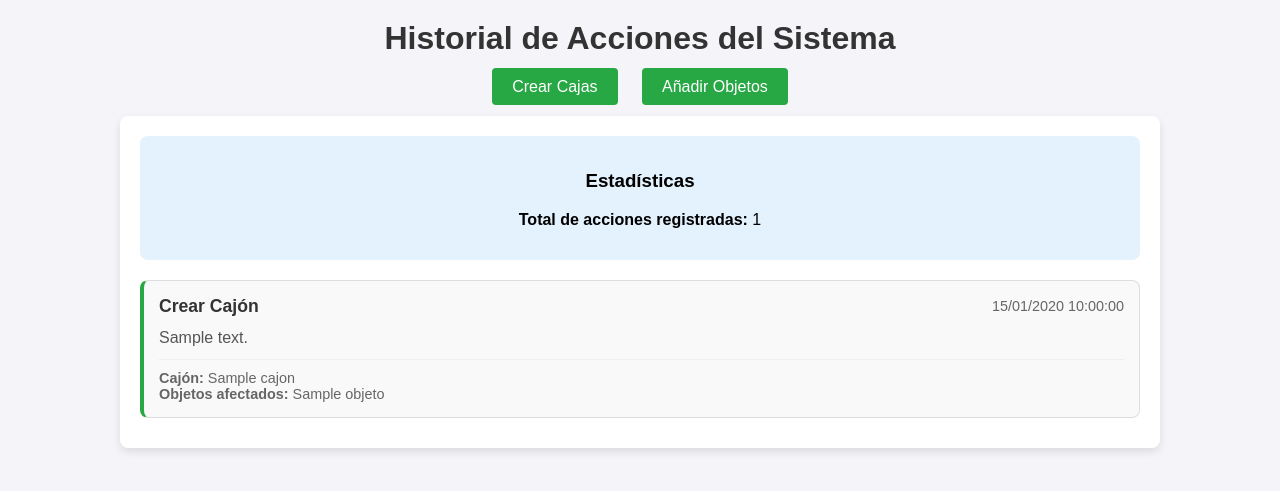
After one commit to agty23/RetoProgramacion, a Django app: page /historial/ in a window 1280 px wide. The commit adds this page. Shown: the top 491 px of the page. Run offline with Django 5.2, Linux system fonts and the light colour scheme; tables that the repository leaves empty hold one stand-in row (values such as "Sample post").

Commit message:
historial

```diff
--- a/sistemaCajonInteligente/sistema/models.py
+++ b/sistemaCajonInteligente/sistema/models.py
@@ -33,11 +33,23 @@ class Objeto(models.Model):
 
 class Accion(models.Model):
     tipo = [
-        ('agregar', 'Agregar'),
-        ('eliminar', 'Eliminar'),
-        ('modificar', 'Modificar'),
+        ('crear_cajon', 'Crear Cajón'),
+        ('agregar_objeto', 'Agregar Objeto'),
+        ('eliminar_objeto', 'Eliminar Objeto'),
+        ('modificar_cajon', 'Modificar Cajón'),
+        ('modificar_objeto', 'Modificar Objeto'),
     ]
 
-    cajon = models.ForeignKey(Cajon, on_delete=models.CASCADE, related_name='acciones')
+    cajon = models.ForeignKey(Cajon, on_delete=models.CASCADE, related_name='acciones', null=True, blank=True)
     objetosAfectados = models.ManyToManyField(Objeto, related_name='acciones', blank=True)
     tipo = models.CharField(max_length=50, choices=tipo)
+    descripcion = models.TextField(blank=True, null=True)  # Descripción detallada de la acción
+    fecha_hora = models.DateTimeField(auto_now_add=True)  # Timestamp automático
+
+    class Meta:
+        ordering = ['-fecha_hora']  # Ordenar por fecha más reciente primero
+        verbose_name = 'Acción'
+        verbose_name_plural = 'Acciones'
+
+    def __str__(self):
+        return f"{self.get_tipo_display()} - {self.fecha_hora.strftime('%d/%m/%Y %H:%M')}"
--- a/sistemaCajonInteligente/sistema/urls.py
+++ b/sistemaCajonInteligente/sistema/urls.py
@@ -4,4 +4,5 @@ from . import views
 urlpatterns = [
     path('crear-caja/', views.crear_caja, name='crear_caja'),
     path('añadir-objeto/', views.añadir_objeto, name='añadir_objeto'),
+    path('historial/', views.historial_acciones, name='historial_acciones'),
 ]
--- a/sistemaCajonInteligente/sistema/views.py
+++ b/sistemaCajonInteligente/sistema/views.py
@@ -1,6 +1,28 @@
 from django.shortcuts import render, redirect
 from django.contrib import messages
-from .models import Cajon, Objeto
+from .models import Cajon, Objeto, Accion
+
+# Función auxiliar para registrar acciones
+def registrar_accion(tipo_accion, cajon=None, objeto=None, descripcion=""):
+    """
+    Registra una acción en el sistema
+    """
+    try:
+        accion = Accion(
+            tipo=tipo_accion,
+            cajon=cajon,
+            descripcion=descripcion
+        )
+        accion.save()
+
+        # Si hay un objeto involucrado, lo agregamos a la relación ManyToMany
+        if objeto:
+            accion.objetosAfectados.add(objeto)
+
+        return accion
+    except Exception as e:
+        print(f"Error al registrar acción: {str(e)}")
+        return None
 
 # Create your views here.
 
@@ -19,6 +41,13 @@ def crear_caja(request):
             # Guardar en la base de datos
             nuevo_cajon.save()
 
+            # Registrar la acción
+            registrar_accion(
+                tipo_accion='crear_cajon',
+                cajon=nuevo_cajon,
+                descripcion=f'Se creó la caja "{nombre}" con capacidad máxima de {capacidad_maxima} objetos'
+            )
+
             # Mostrar mensaje de éxito
             messages.success(request, f'Caja "{nombre}" creada exitosamente!')
 
@@ -35,8 +64,12 @@ def crear_caja(request):
     # Si es GET o hubo error, mostrar el formulario
     # Obtener todas las cajas existentes para mostrarlas
     cajas = Cajon.objects.all()
+    # Obtener las últimas 5 acciones para mostrar en el dashboard
+    ultimas_acciones = Accion.objects.all().order_by('-fecha_hora')[:5]
+
     context = {
-        'cajas': cajas
+        'cajas': cajas,
+        'ultimas_acciones': ultimas_acciones,
     }
     return render(request, 'InterfazCrearCajas.html', context)
 
@@ -74,6 +107,14 @@ def añadir_objeto(request):
             # Añadir el objeto a la caja
             caja.objetos.add(nuevo_objeto)
             caja.save()
+
+            # Registrar la acción
+            registrar_accion(
+                tipo_accion='agregar_objeto',
+                cajon=caja,
+                objeto=nuevo_objeto,
+                descripcion=f'Se agregó el objeto "{nombre_objeto}" (tipo: {tipo_objeto}, tamaño: {tamanio_objeto}) a la caja "{caja.nombre}"'
+            )
 
             # Mostrar mensaje de éxito
             messages.success(request, f'Objeto "{nombre_objeto}" añadido a la caja "{caja.nombre}" exitosamente!')
@@ -114,3 +155,22 @@ def añadir_objeto(request):
         'tamanios_objeto': tamanios_objeto,
     }
     return render(request, 'InterfazAñadirObjetos.html', context)
+
+def historial_acciones(request):
+    """
+    Vista para mostrar el historial de todas las acciones realizadas en el sistema
+    """
+    # Obtener todas las acciones ordenadas por fecha (más recientes primero)
+    acciones = Accion.objects.all().order_by('-fecha_hora')
+
+    # Paginación opcional (mostrar 20 acciones por página)
+    from django.core.paginator import Paginator
+    paginator = Paginator(acciones, 20)  # 20 acciones por página
+    page_number = request.GET.get('page')
+    page_obj = paginator.get_page(page_number)
+
+    context = {
+        'acciones': page_obj,
+        'total_acciones': acciones.count(),
+    }
+    return render(request, 'historial_acciones.html', context)
--- a/sistemaCajonInteligente/templates/InterfazAñadirObjetos.html
+++ b/sistemaCajonInteligente/templates/InterfazAñadirObjetos.html
@@ -117,6 +117,7 @@
 
     <div class="nav-links">
         <a href="{% url 'crear_caja' %}">Crear Cajas</a>
+        <a href="{% url 'historial_acciones' %}">Ver Historial</a>
     </div>
 
     <!-- Mostrar mensajes de éxito o error -->
--- /dev/null
+++ b/sistemaCajonInteligente/templates/historial_acciones.html
@@ -0,0 +1,219 @@
+<!DOCTYPE html>
+<html lang="es">
+<head>
+    <meta charset="UTF-8">
+    <meta name="viewport" content="width=device-width, initial-scale=1.0">
+    <title>Historial de Acciones</title>
+    <style>
+        body {
+            font-family: Arial, sans-serif;
+            background-color: #f4f4f9;
+            margin: 0;
+            padding: 0;
+        }
+
+        h1 {
+            text-align: center;
+            color: #333;
+            margin-top: 20px;
+        }
+
+        .nav-links {
+            text-align: center;
+            margin: 20px 0;
+        }
+
+        .nav-links a {
+            background-color: #28a745;
+            color: white;
+            padding: 10px 20px;
+            text-decoration: none;
+            border-radius: 4px;
+            margin: 0 10px;
+        }
+
+        .nav-links a:hover {
+            background-color: #218838;
+        }
+
+        .historial-container {
+            max-width: 1000px;
+            margin: 20px auto;
+            padding: 20px;
+            background: #fff;
+            border-radius: 8px;
+            box-shadow: 0 4px 8px rgba(0, 0, 0, 0.1);
+        }
+
+        .stats {
+            background-color: #e3f2fd;
+            padding: 15px;
+            border-radius: 8px;
+            margin-bottom: 20px;
+            text-align: center;
+        }
+
+        .accion-item {
+            border: 1px solid #ddd;
+            padding: 15px;
+            margin: 10px 0;
+            border-radius: 8px;
+            background-color: #f9f9f9;
+            border-left: 4px solid #007bff;
+        }
+
+        .accion-item.crear_cajon {
+            border-left-color: #28a745;
+        }
+
+        .accion-item.agregar_objeto {
+            border-left-color: #17a2b8;
+        }
+
+        .accion-item.eliminar_objeto {
+            border-left-color: #dc3545;
+        }
+
+        .accion-item.modificar_cajon,
+        .accion-item.modificar_objeto {
+            border-left-color: #ffc107;
+        }
+
+        .accion-header {
+            display: flex;
+            justify-content: space-between;
+            align-items: center;
+            margin-bottom: 10px;
+        }
+
+        .accion-tipo {
+            font-weight: bold;
+            font-size: 1.1em;
+            color: #333;
+        }
+
+        .accion-fecha {
+            color: #666;
+            font-size: 0.9em;
+        }
+
+        .accion-descripcion {
+            color: #555;
+            line-height: 1.4;
+        }
+
+        .accion-detalles {
+            margin-top: 10px;
+            padding-top: 10px;
+            border-top: 1px solid #eee;
+            font-size: 0.9em;
+            color: #666;
+        }
+
+        .pagination {
+            text-align: center;
+            margin: 30px 0;
+        }
+
+        .pagination a {
+            display: inline-block;
+            padding: 8px 16px;
+            margin: 0 4px;
+            text-decoration: none;
+            border: 1px solid #ddd;
+            color: #007bff;
+            border-radius: 4px;
+        }
+
+        .pagination a:hover {
+            background-color: #e9ecef;
+        }
+
+        .pagination .current {
+            background-color: #007bff;
+            color: white;
+            border-color: #007bff;
+        }
+
+        .no-acciones {
+            text-align: center;
+            color: #666;
+            font-style: italic;
+            padding: 40px;
+        }
+    </style>
+</head>
+<body>
+    <h1>Historial de Acciones del Sistema</h1>
+
+    <div class="nav-links">
+        <a href="{% url 'crear_caja' %}">Crear Cajas</a>
+        <a href="{% url 'añadir_objeto' %}">Añadir Objetos</a>
+    </div>
+
+    <div class="historial-container">
+        <div class="stats">
+            <h3>Estadísticas</h3>
+            <p><strong>Total de acciones registradas:</strong> {{ total_acciones }}</p>
+        </div>
+
+        {% if acciones %}
+            {% for accion in acciones %}
+                <div class="accion-item {{ accion.tipo }}">
+                    <div class="accion-header">
+                        <span class="accion-tipo">{{ accion.get_tipo_display }}</span>
+                        <span class="accion-fecha">{{ accion.fecha_hora|date:"d/m/Y H:i:s" }}</span>
+                    </div>
+
+                    {% if accion.descripcion %}
+                        <div class="accion-descripcion">
+                            {{ accion.descripcion }}
+                        </div>
+                    {% endif %}
+
+                    <div class="accion-detalles">
+                        {% if accion.cajon %}
+                            <strong>Cajón:</strong> {{ accion.cajon.nombre }}<br>
+                        {% endif %}
+
+                        {% if accion.objetosAfectados.exists %}
+                            <strong>Objetos afectados:</strong>
+                            {% for objeto in accion.objetosAfectados.all %}
+                                {{ objeto.nombre }}{% if not forloop.last %}, {% endif %}
+                            {% endfor %}
+                        {% endif %}
+                    </div>
+                </div>
+            {% endfor %}
+
+            <!-- Paginación -->
+            {% if acciones.has_other_pages %}
+                <div class="pagination">
+                    {% if acciones.has_previous %}
+                        <a href="?page=1">&laquo; primera</a>
+                        <a href="?page={{ acciones.previous_page_number }}">anterior</a>
+                    {% endif %}
+
+                    {% for num in acciones.paginator.page_range %}
+                        {% if acciones.number == num %}
+                            <span class="current">{{ num }}</span>
+                        {% elif num > acciones.number|add:'-3' and num < acciones.number|add:'3' %}
+                            <a href="?page={{ num }}">{{ num }}</a>
+                        {% endif %}
+                    {% endfor %}
+
+                    {% if acciones.has_next %}
+                        <a href="?page={{ acciones.next_page_number }}">siguiente</a>
+                        <a href="?page={{ acciones.paginator.num_pages }}">última &raquo;</a>
+                    {% endif %}
+                </div>
+            {% endif %}
+        {% else %}
+            <div class="no-acciones">
+                <p>No hay acciones registradas en el sistema aún.</p>
+                <p>Comienza creando cajas y añadiendo objetos para ver el historial aquí.</p>
+            </div>
+        {% endif %}
+    </div>
+</body>
+</html>
```
Also changed, not shown: sistemaCajonInteligente/templates/InterfazCrearCajas.html (+20 -0 lines), sistemaCajonInteligente/sistema/migrations/0002_alter_accion_options_accion_descripcion_and_more.py (added).
